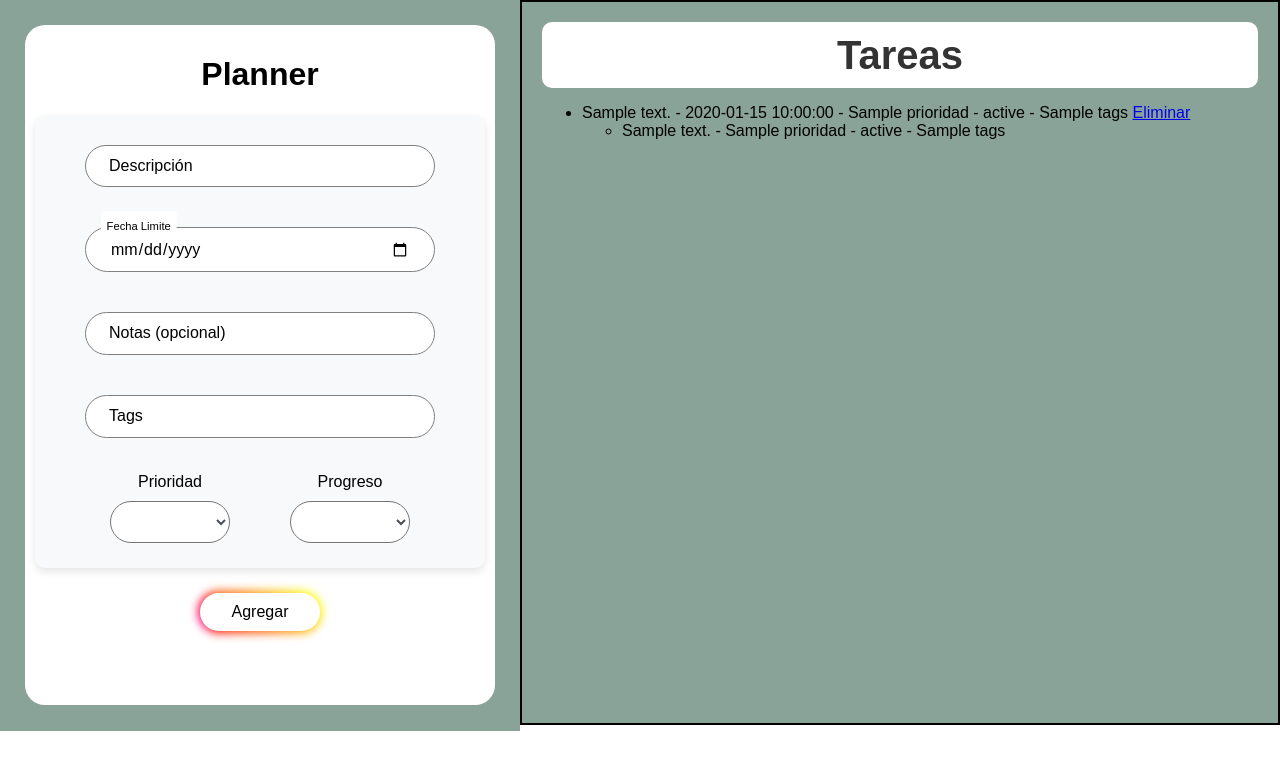
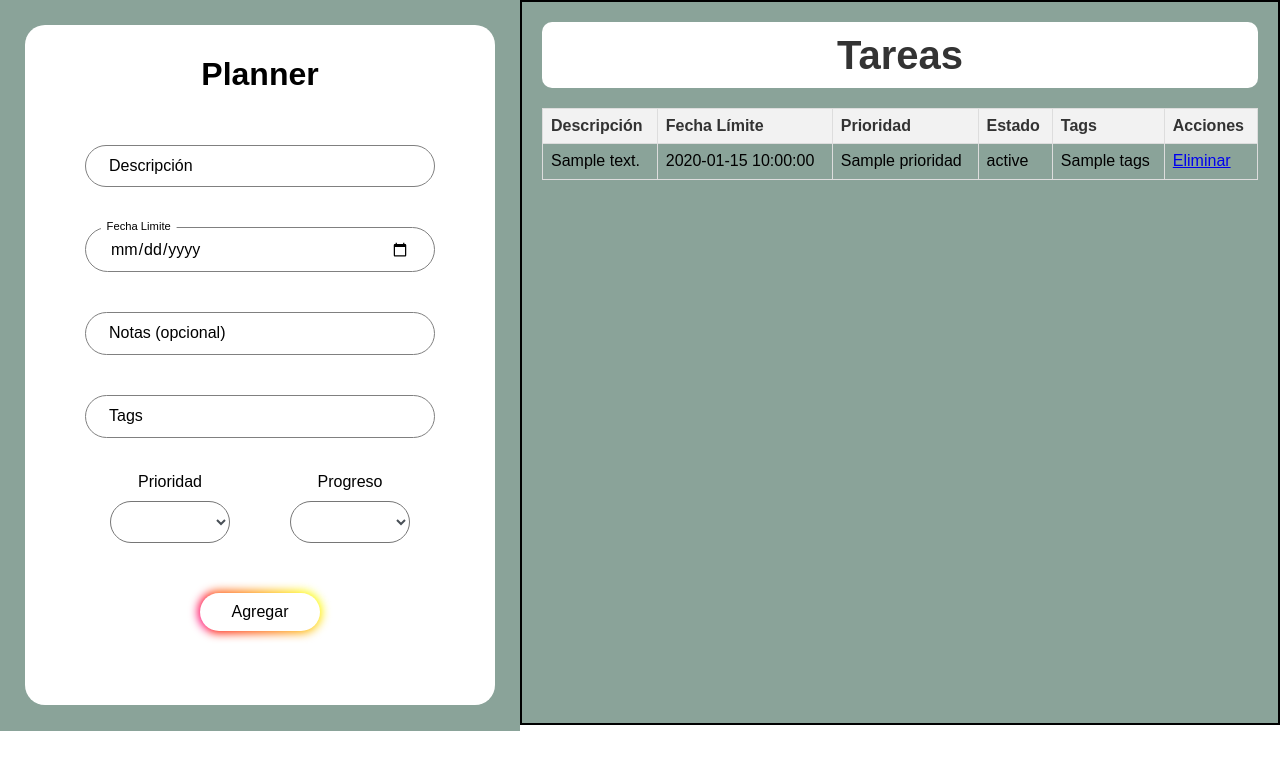
Before and after one commit to isaacbc10/tarea_algoritmoii, a Flask app: template templates/index.html in a window 1280 px wide. Shown: the top 770 px of the page. Run offline with Flask 3, Linux system fonts and the light colour scheme; the template is opened without the code that fills it: most values are stand-ins (such as "Sample title", 1, 10 or a date in 2020); some libraries are stand-ins or nearby versions.

Commit message:
se borro el buscar html, se cambio la forma de mostrar la tarea ty se cambiaron estilos

```diff
--- a/app.py
+++ b/app.py
@@ -12,13 +12,12 @@ def index():
 def agregar():
     try:
         descripcion = request.form['descripcion']
-        fecha_inicio = request.form['fecha_inicio']
         fecha_limite = request.form['fecha_limite']
         prioridad = request.form['prioridad']
         tags = request.form['tags'].split(',')
         estado = request.form['estado']
         notas = request.form['notas']
-        planner.agregar_tarea(descripcion, fecha_inicio, fecha_limite, prioridad, tags, estado, notas)
+        planner.agregar_tarea(descripcion, fecha_limite, prioridad, tags, estado, notas)
     except KeyError as e:
         return f"Missing field: {e}", 400
 
--- a/static/styles.css
+++ b/static/styles.css
@@ -78,10 +78,9 @@ label {
     display: flex;
     flex-direction: column;
     gap: 20px;
-    background-color: #f8f9fa;
+    background-color: #ffffff;
     padding: 20px;
     border-radius: 10px;
-    box-shadow: 0 4px 8px rgba(0, 0, 0, 0.1);
 }
 
 .content-select {
@@ -219,3 +218,24 @@ label {
     margin: 0;
     text-align: center;
 }
+
+.table-container {
+    width: 100%;
+    margin-top: 20px;
+}
+
+table {
+    width: 100%;
+    border-collapse: collapse;
+}
+
+th, td {
+    border: 1px solid #ddd;
+    padding: 8px;
+    text-align: left;
+}
+
+th {
+    background-color: #f2f2f2;
+    color: #333;
+}
--- a/templates/index.html
+++ b/templates/index.html
@@ -66,21 +66,28 @@
         {% if error %}
         <p>{{ error }}</p>
         {% endif %}
-        <ul>
-            {% for tarea in tareas %}
-            <li>
-                {{ tarea.descripcion }} - {{ tarea.fecha_limite }} - {{ tarea.prioridad }} -
-                {{ tarea.estado }} - {{ tarea.tags }}
-                <a href="/eliminar/{{ tarea.descripcion }}">Eliminar</a>
-                <ul>
-                    {% for sub_tarea in tarea.sub_tareas %}
-                    <li>{{ sub_tarea.descripcion }} - {{ sub_tarea.prioridad }} - {{ sub_tarea.estado }} - {{
-                        sub_tarea.tags }}</li>
-                    {% endfor %}
-                </ul>
-            </li>
-            {% endfor %}
-        </ul>
+        <div class="table-container">
+            <table>
+                <tr>
+                    <th>Descripción</th>
+                    <th>Fecha Límite</th>
+                    <th>Prioridad</th>
+                    <th>Estado</th>
+                    <th>Tags</th>
+                    <th>Acciones</th>
+                </tr>
+                {% for tarea in tareas %}
+                <tr>
+                    <td>{{ tarea.descripcion }}</td>
+                    <td>{{ tarea.fecha_limite }}</td>
+                    <td>{{ tarea.prioridad }}</td>
+                    <td>{{ tarea.estado }}</td>
+                    <td>{{ tarea.tags }}</td>
+                    <td><a href="/eliminar/{{ tarea.descripcion }}">Eliminar</a></td>
+                </tr>
+                {% endfor %}
+            </table>
+        </div>
     </section>
 </body>
 
```
Also changed, not shown: templates/buscar.html (deleted, +0 -15 lines).
